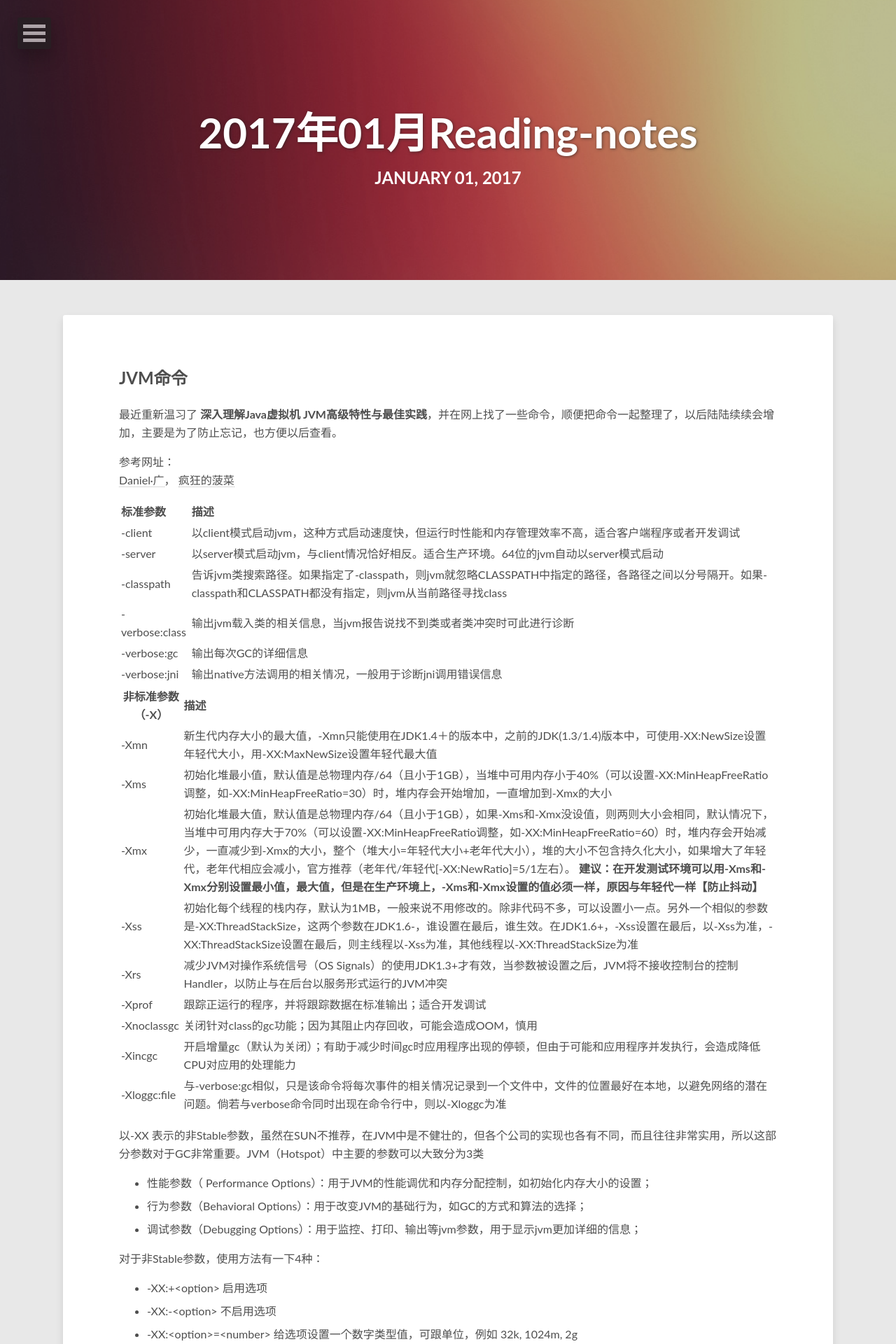
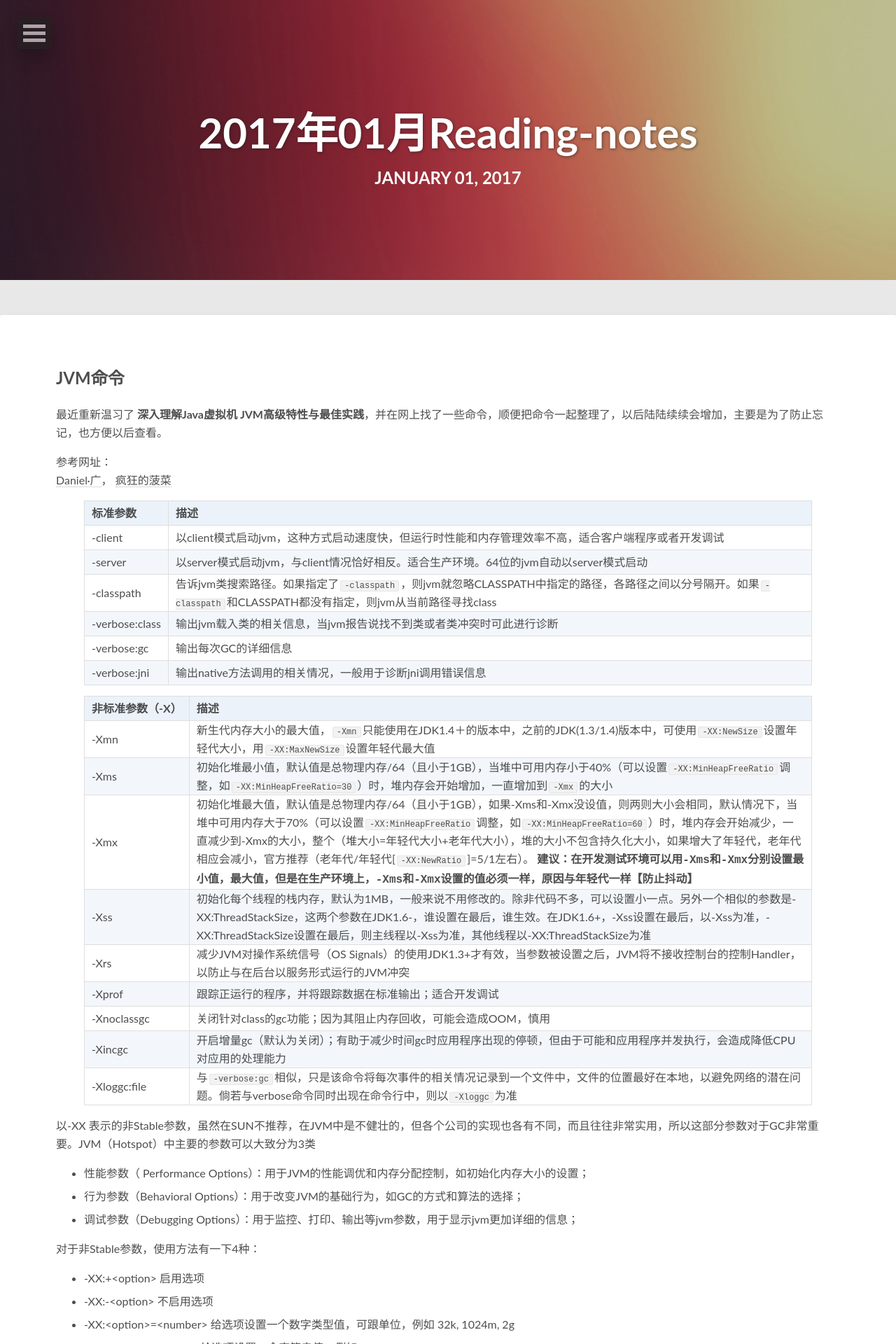
Before and after one commit to enaihei/yaiping.github.io, a Jekyll site: the page built from _posts/2017/2017-01-01-2017-01-reading-notes.md, in a window 1280 px wide. Shown: the top 1920 px of the page at 70% size. Built offline with Jekyll 4.4.1, drawn with Linux system fonts in a browser that asks for light colours; nearby versions of some CDN libraries; comment, search, counter and statistics services are not loaded; some of the changed text lies outside the part shown.

Commit message:
加入table css

```diff
--- a/_posts/2017/2017-01-01-2017-01-reading-notes.md
+++ b/_posts/2017/2017-01-01-2017-01-reading-notes.md
@@ -17,23 +17,24 @@ share: true
 | :--------     |:-----     |
 | -client           |以client模式启动jvm，这种方式启动速度快，但运行时性能和内存管理效率不高，适合客户端程序或者开发调试|
 | -server           |以server模式启动jvm，与client情况恰好相反。适合生产环境。64位的jvm自动以server模式启动|
-| -classpath        |告诉jvm类搜索路径。如果指定了-classpath，则jvm就忽略CLASSPATH中指定的路径，各路径之间以分号隔开。如果-classpath和CLASSPATH都没有指定，则jvm从当前路径寻找class|
+| -classpath        |告诉jvm类搜索路径。如果指定了`-classpath`，则jvm就忽略CLASSPATH中指定的路径，各路径之间以分号隔开。如果`-classpath`和CLASSPATH都没有指定，则jvm从当前路径寻找class|
 | -verbose:class    |输出jvm载入类的相关信息，当jvm报告说找不到类或者类冲突时可此进行诊断|
 | -verbose:gc       |输出每次GC的详细信息|
 | -verbose:jni      |输出native方法调用的相关情况，一般用于诊断jni调用错误信息|
 
 
+
 | 非标准参数（-X）      | 描述   |
 | --------|:----- |
-| -Xmn              |新生代内存大小的最大值，-Xmn只能使用在JDK1.4＋的版本中，之前的JDK(1.3/1.4)版本中，可使用-XX:NewSize设置年轻代大小，用-XX:MaxNewSize设置年轻代最大值|
-| -Xms              |初始化堆最小值，默认值是总物理内存/64（且小于1GB），当堆中可用内存小于40%（可以设置-XX:MinHeapFreeRatio调整，如-XX:MinHeapFreeRatio=30）时，堆内存会开始增加，一直增加到-Xmx的大小|
-| -Xmx              |初始化堆最大值，默认值是总物理内存/64（且小于1GB），如果-Xms和-Xmx没设值，则两则大小会相同，默认情况下，当堆中可用内存大于70%（可以设置-XX:MinHeapFreeRatio调整，如-XX:MinHeapFreeRatio=60）时，堆内存会开始减少，一直减少到-Xmx的大小，整个（堆大小=年轻代大小+老年代大小），堆的大小不包含持久化大小，如果增大了年轻代，老年代相应会减小，官方推荐（老年代/年轻代[-XX:NewRatio]=5/1左右）。 **建议：在开发测试环境可以用-Xms和-Xmx分别设置最小值，最大值，但是在生产环境上，-Xms和-Xmx设置的值必须一样，原因与年轻代一样【防止抖动】**|
+| -Xmn              |新生代内存大小的最大值，`-Xmn`只能使用在JDK1.4＋的版本中，之前的JDK(1.3/1.4)版本中，可使用`-XX:NewSize`设置年轻代大小，用`-XX:MaxNewSize`设置年轻代最大值|
+| -Xms              |初始化堆最小值，默认值是总物理内存/64（且小于1GB），当堆中可用内存小于40%（可以设置`-XX:MinHeapFreeRatio`调整，如`-XX:MinHeapFreeRatio=30`）时，堆内存会开始增加，一直增加到`-Xmx`的大小|
+| -Xmx              |初始化堆最大值，默认值是总物理内存/64（且小于1GB），如果-Xms和-Xmx没设值，则两则大小会相同，默认情况下，当堆中可用内存大于70%（可以设置`-XX:MinHeapFreeRatio`调整，如`-XX:MinHeapFreeRatio=60`）时，堆内存会开始减少，一直减少到-Xmx的大小，整个（堆大小=年轻代大小+老年代大小），堆的大小不包含持久化大小，如果增大了年轻代，老年代相应会减小，官方推荐（老年代/年轻代[`-XX:NewRatio`]=5/1左右）。 **建议：在开发测试环境可以用`-Xms`和`-Xmx`分别设置最小值，最大值，但是在生产环境上，`-Xms`和`-Xmx设`置的值必须一样，原因与年轻代一样【防止抖动】**|
 | -Xss				|初始化每个线程的栈内存，默认为1MB，一般来说不用修改的。除非代码不多，可以设置小一点。另外一个相似的参数是-XX:ThreadStackSize，这两个参数在JDK1.6-，谁设置在最后，谁生效。在JDK1.6+，-Xss设置在最后，以-Xss为准，-XX:ThreadStackSize设置在最后，则主线程以-Xss为准，其他线程以-XX:ThreadStackSize为准|
 | -Xrs              |减少JVM对操作系统信号（OS Signals）的使用JDK1.3+才有效，当参数被设置之后，JVM将不接收控制台的控制Handler，以防止与在后台以服务形式运行的JVM冲突|
 | -Xprof            |跟踪正运行的程序，并将跟踪数据在标准输出；适合开发调试|
 | -Xnoclassgc       |关闭针对class的gc功能；因为其阻止内存回收，可能会造成OOM，慎用|
 | -Xincgc           |开启增量gc（默认为关闭）；有助于减少时间gc时应用程序出现的停顿，但由于可能和应用程序并发执行，会造成降低CPU对应用的处理能力|
-| -Xloggc:file      |与-verbose:gc相似，只是该命令将每次事件的相关情况记录到一个文件中，文件的位置最好在本地，以避免网络的潜在问题。倘若与verbose命令同时出现在命令行中，则以-Xloggc为准|
+| -Xloggc:file      |与`-verbose:gc`相似，只是该命令将每次事件的相关情况记录到一个文件中，文件的位置最好在本地，以避免网络的潜在问题。倘若与verbose命令同时出现在命令行中，则以`-Xloggc`为准|
 
 
 
@@ -72,6 +73,7 @@ share: true
 
 
 
+
 | 行为参数（参数及其默认值）         |描述  |
 | :--------|:----- |
 | **-XX:-UseSerialGC**                      |**启用串行GC，虚拟机运行在Client模式下的默认值，即采用Serial+Serial Old收集器组合进行内存回收**|
@@ -84,11 +86,12 @@ share: true
 | -XX:GCTimeRatio=99                    |设置用户执行时间占总时间比例（默认:99，即1%的时间用于GC）|
 | -XX:MaxGCPauseMillis= time            |设置GC的最大停顿时间（这个参数只对Parallel Scavenge有效）|
 | -XX:ParallelGCThreads                 |设置执行内存回收的线程数，在-XX:UseParNewGC的情况下使用|
-| -XX:-DisableExplicitGC                |禁止调用System.gc(); 但jvm的gc依然有效|
+| -XX:-DisableExplicitGC                |禁止调用`System.gc();` 但jvm的gc依然有效|
 | -XX:+ScavengeBeforeFullGC             |新生代GC优先于Full GC执行|
 | -XX:CMSInitiatingOccupancyFraction=70 |老年代上，使用70％后开始CMS收集|
 | -XX:+UseCMSCompactAtFullCollection    |使用并发收集器时，开启对年老代的压缩，在Full GC的时候， 压缩内存，CMS是不会移动内存的，因此，这个非常容易产生碎片，从而导致内存不够用， 所有，内存的压缩这个时候就会被启用。增加这个参数是个好习惯。|
-| -XX:CMSFullGCsBeforeCompaction=0      |-XX:+UseCMSCompactAtFullCollection开启的情况下，这里设置多少次Full GC后，对年老代进行压缩|
+| -XX:CMSFullGCsBeforeCompaction=0      |`-XX:+UseCMSCompactAtFullCollection`开启的情况下，这里设置多少次Full GC后，对年老代进行压缩|
+
 
 
 
--- a/_sass/_page.scss
+++ b/_sass/_page.scss
@@ -284,7 +284,7 @@ header .entry-meta {
 		}
 
 		@media #{$large} {
-			max-width: 1100px;
+			max-width: 1500px;
 			margin: 50px auto 30px auto;
 			padding: 50px 80px;
 
@@ -371,7 +371,7 @@ header .entry-meta {
 	}
 
 	@media #{$large} {
-		max-width: 1100px;
+		max-width: 1500px;
 		padding: 50px 80px;
 		margin: 60px auto;
 	}
--- a/_sass/_reset.scss
+++ b/_sass/_reset.scss
@@ -97,6 +97,36 @@ img {
 table {
   width: 100%;
 }
+table {
+  width: 100%;
+  max-width: 65em;
+  border: 1px solid #dedede;
+  margin: 15px auto;
+  border-collapse: collapse;
+  empty-cells: show;
+}
+
+table th, table td {
+  height: 35px;
+  border: 1px solid #dedede;
+  padding: 0 10px;
+}
+table th {
+  font-weight: bold;
+  background: rgba(158,188,226,0.2);
+}
+table tbody tr:nth-child(2n) {
+  background: rgba(158,188,226,0.12);
+}
+table tr:hover {
+  background: #efefef;
+}
+table th {
+  white-space: nowrap;
+}
+table td:nth-child(1) {
+  white-space: nowrap;
+}
 
 // Prevent max-width from affecting Google Maps
 #map_canvas img,
```
